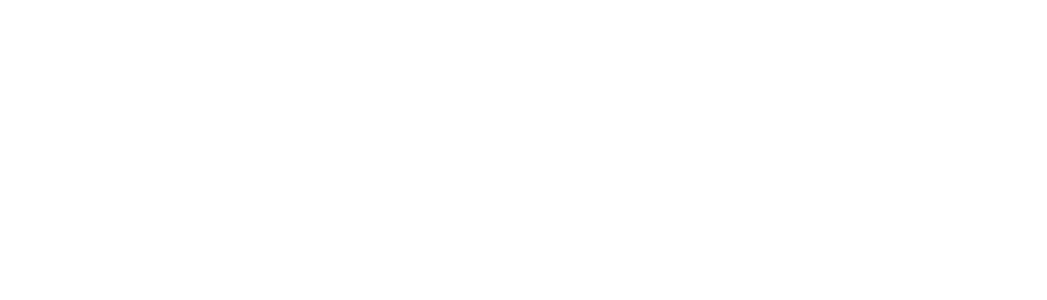
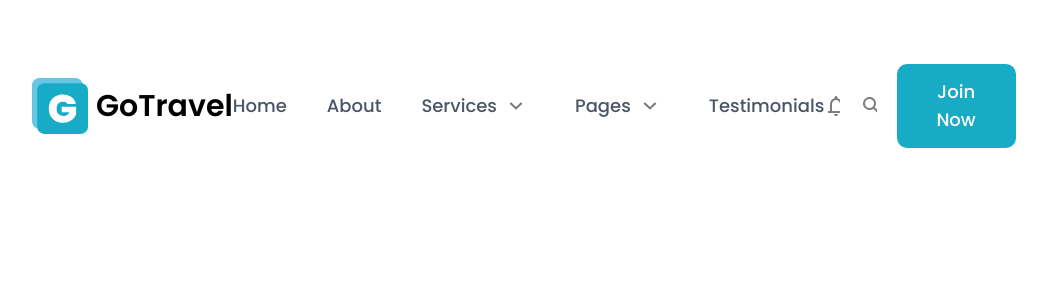
Before and after one commit to GorDjan/traveling-agency, a React (Vite) app: page / in a window 1280 px wide. Shown: the top 300 px of the page, without its empty margins (150-1197 px from the left). Built offline with nearby package versions, Linux system fonts and the light colour scheme.

Commit message:
navigation section done

```diff
--- a/src/App.tsx
+++ b/src/App.tsx
@@ -1,7 +1,14 @@
-import Page from "./components/page";
+import Header from "./components/Header";
+import Navigation from "./components/Navigation/Navigation";
+import Page from "./components/Page";
+
 
 function App() {
-  return <Page></Page>;
+  return <Page>
+    <Header>
+      <Navigation />
+    </Header>
+  </Page>;
 }
 
 export default App;
--- /dev/null
+++ b/src/components/Header.tsx
@@ -0,0 +1,13 @@
+import { ReactElement } from "react";
+
+interface HeaderProps {
+  children: ReactElement;
+}
+
+export default function Header(props: HeaderProps) {
+  return (
+
+      <header className="px-24 pt-8 pb-23">{props.children}</header>
+
+  )
+}
--- /dev/null
+++ b/src/components/Navigation/DesktopDropdown.tsx
@@ -0,0 +1,12 @@
+import { NavigationLink } from "../../utils/contentTypes";
+
+interface DesktopDropdownProps {
+  links?: NavigationLink[];
+}
+export default function DesktopDropdown( props: DesktopDropdownProps) {
+  return (
+    <div>
+
+    </div>
+  )
+}
--- /dev/null
+++ b/src/components/Navigation/Navigation.tsx
@@ -0,0 +1,35 @@
+import { navigationLinks } from "../../utils/content";
+import BellIcon from "../Icons/BellIcon";
+import CaretUp from "../Icons/CaretUp";
+import LogoIcon from "../Icons/LogoIcon";
+import SearchIcon from "../Icons/SearchIcon";
+import DesktopDropdown from "./DesktopDropdown";
+
+export default function Navigation() {
+  return (
+    <nav className="m-auto mb-12 max-w-432">
+      <div className="flex  justify-between px-21.5 pt-8 pb-23">
+        <a href="/" className="flex items-center gap-2">
+          <LogoIcon className="size-14" />
+          <span className="text-3xl font-semibold">GoTravel</span>
+        </a>
+        <ul className="flex items-stretch gap-x-10 text-lg ">
+          {
+            navigationLinks.map((link) => (
+              <li key={link.id} className="font-medium group flex items-center cursor-pointer relative gap-x-1.75 transition-all duration-200">
+                <a href={link.href} className="text-gray-600 group-hover:text-black">{link.text}</a>
+                {link.dropdown && <span className="flex size-6 items-center justify-center"> <CaretUp className="size-3.5 fill-grey-800 rotate-180 transition-all duration-250 group-hover:rotate-360"/></span>}
+                {link.dropdown && <DesktopDropdown links={link.dropdownLinks}/>}
+              </li>
+            ))
+          }
+        </ul>
+        <div className="flex items-center gap-x-5">
+          <BellIcon className="fill-grey-700 cursor-pointer hover:fill-black" />
+          <SearchIcon className="fill-grey-700 cursor-pointer hover:fill-black" />
+          <button className="bg-primary-700  hover:bg-primary-800 cursor-pointer rounded-[0.625rem] px-8 py-3.5 text-lg font-medium text-white transition-all duration-200">Join Now</button>
+        </div>
+      </div>
+    </nav>
+  );
+}
--- a/src/components/Page.tsx
+++ b/src/components/Page.tsx
@@ -1,4 +1,4 @@
-import React, { ReactElement } from 'react'
+import  { ReactElement } from 'react'
 
 interface PageProps {
    children: ReactElement;
```
